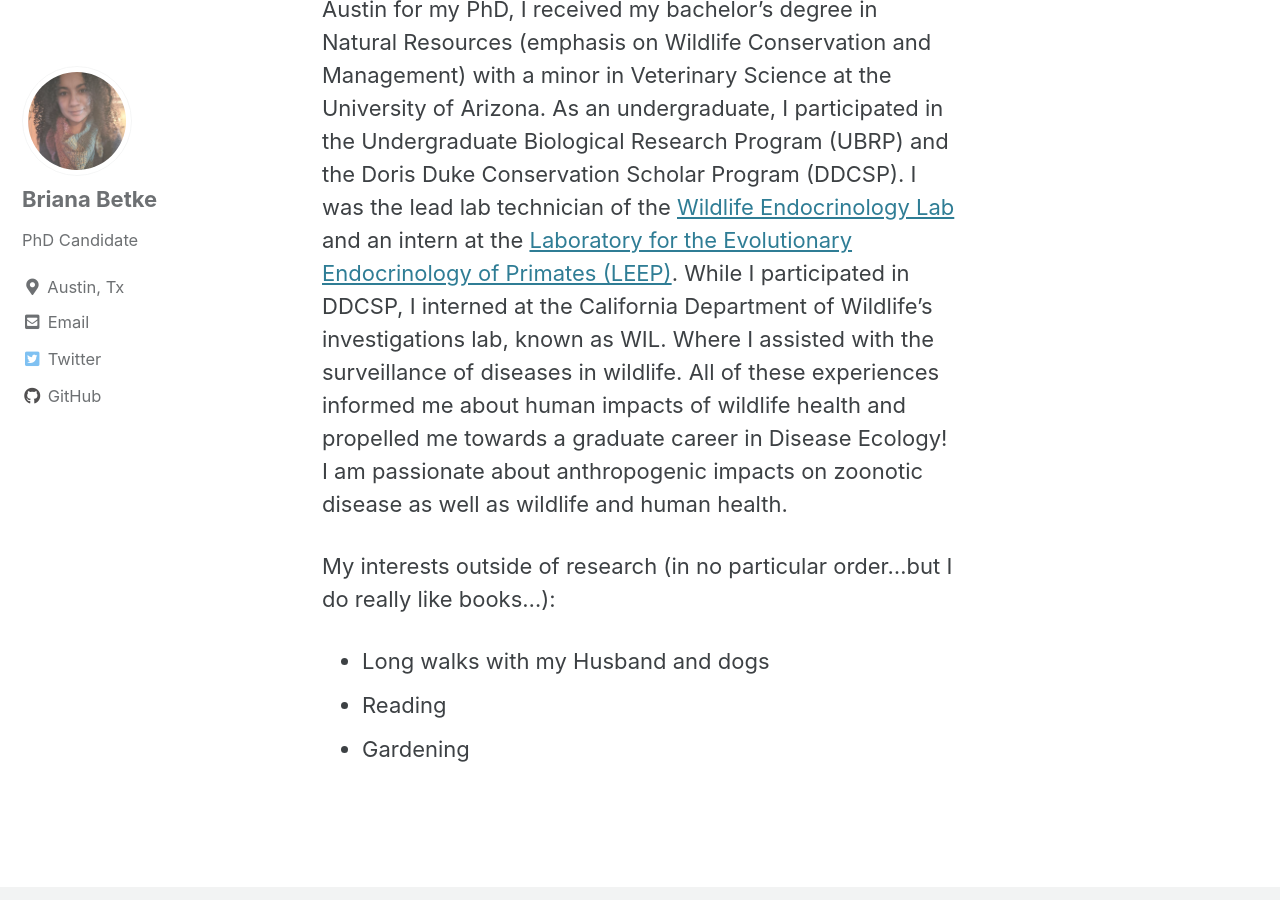
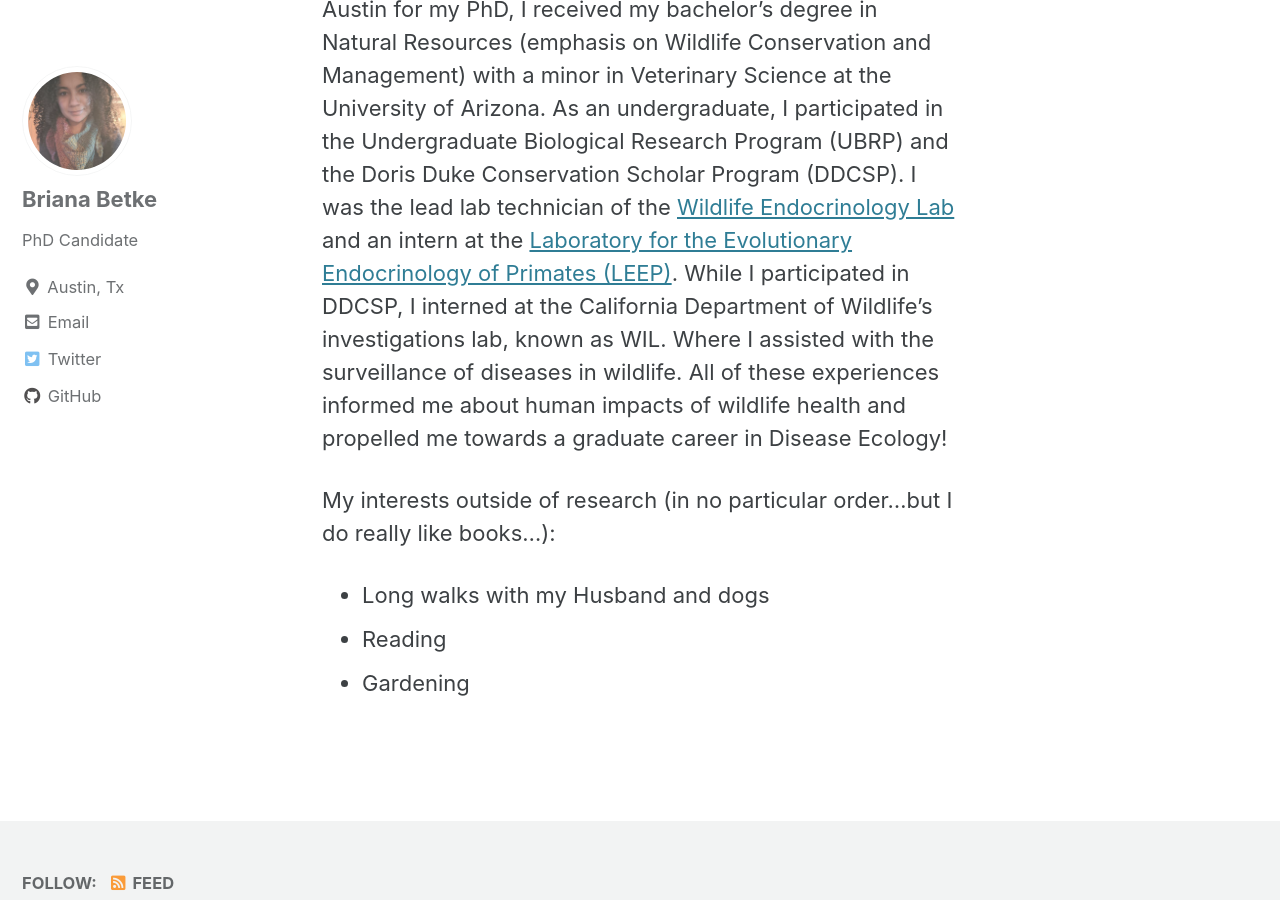
Before and after one commit to babetke/babetke.github.io, a Jekyll site: the page built from _pages/about.md, in a window 1280 px wide and 900 px high, scrolled down 579 px. Built offline with Jekyll 4.4.1, drawn with Linux system fonts in a browser that asks for light colours; cached includes are drawn as plain includes.

Commit message:
Update about.md

```diff
--- a/_pages/about.md
+++ b/_pages/about.md
@@ -6,7 +6,7 @@
 ---
 **About**
 
-Before joining the Meyers lab at the University of Texas at Austin for my PhD, I received my bachelor's degree in Natural Resources (emphasis on Wildlife Conservation and Management) with a minor in Veterinary Science at the University of Arizona. As an undergraduate, I participated in the Undergraduate Biological Research Program (UBRP) and the Doris Duke Conservation Scholar Program (DDCSP). I was the lead lab technician of the [Wildlife Endocrinology Lab](https://cals.arizona.edu/research/ecology/webpages/people/people.html) and an intern at the [Laboratory for the Evolutionary Endocrinology of Primates (LEEP)](https://leepanthropology.weebly.com/people.html). While I participated in DDCSP, I interned at the California Department of Wildlife's investigations lab, known as WIL. Where I assisted with the surveillance of diseases in wildlife. All of these experiences informed me about human impacts of wildlife health and propelled me towards a graduate career in Disease Ecology! I am passionate about anthropogenic impacts on zoonotic disease as well as wildlife and human health.
+Before joining the Meyers lab at the University of Texas at Austin for my PhD, I received my bachelor's degree in Natural Resources (emphasis on Wildlife Conservation and Management) with a minor in Veterinary Science at the University of Arizona. As an undergraduate, I participated in the Undergraduate Biological Research Program (UBRP) and the Doris Duke Conservation Scholar Program (DDCSP). I was the lead lab technician of the [Wildlife Endocrinology Lab](https://cals.arizona.edu/research/ecology/webpages/people/people.html) and an intern at the [Laboratory for the Evolutionary Endocrinology of Primates (LEEP)](https://leepanthropology.weebly.com/people.html). While I participated in DDCSP, I interned at the California Department of Wildlife's investigations lab, known as WIL. Where I assisted with the surveillance of diseases in wildlife. All of these experiences informed me about human impacts of wildlife health and propelled me towards a graduate career in Disease Ecology!
 
 My interests outside of research (in no particular order...but I do really like books...):
 - Long walks with my Husband and dogs
```
